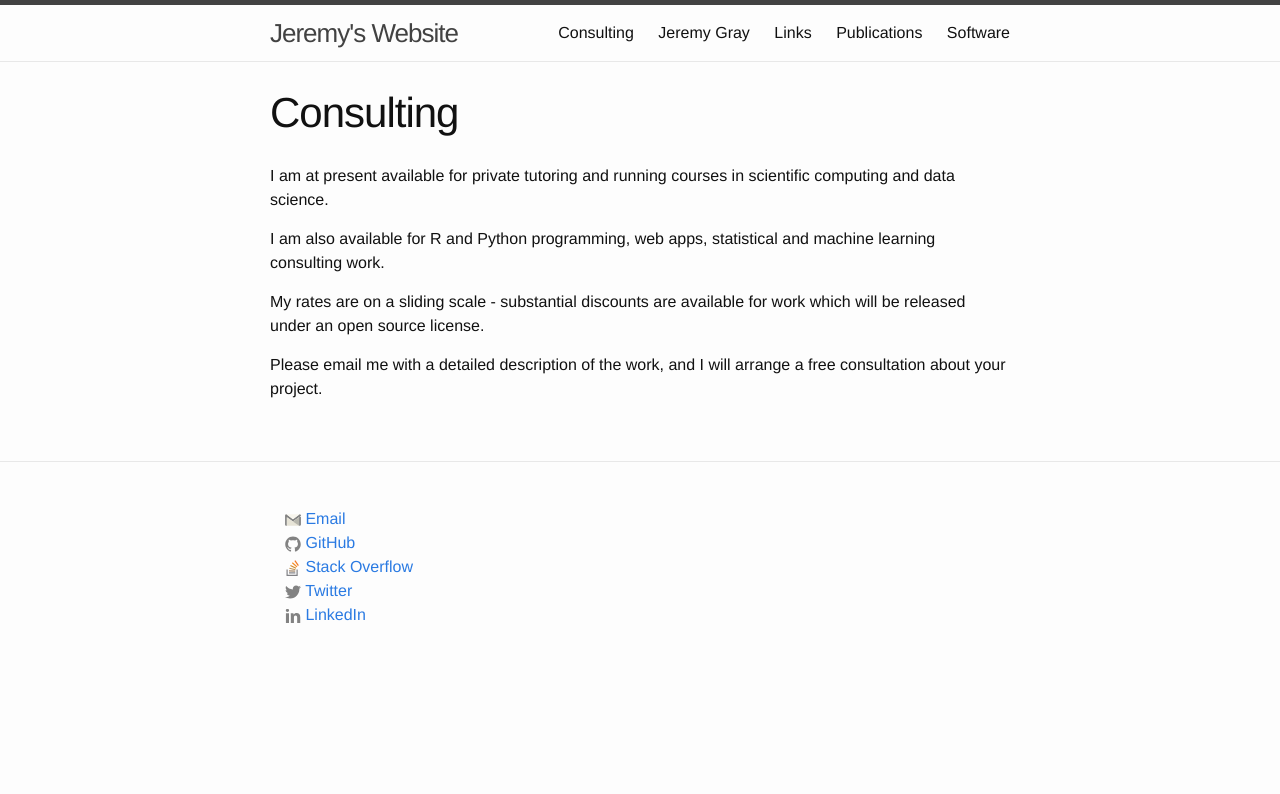
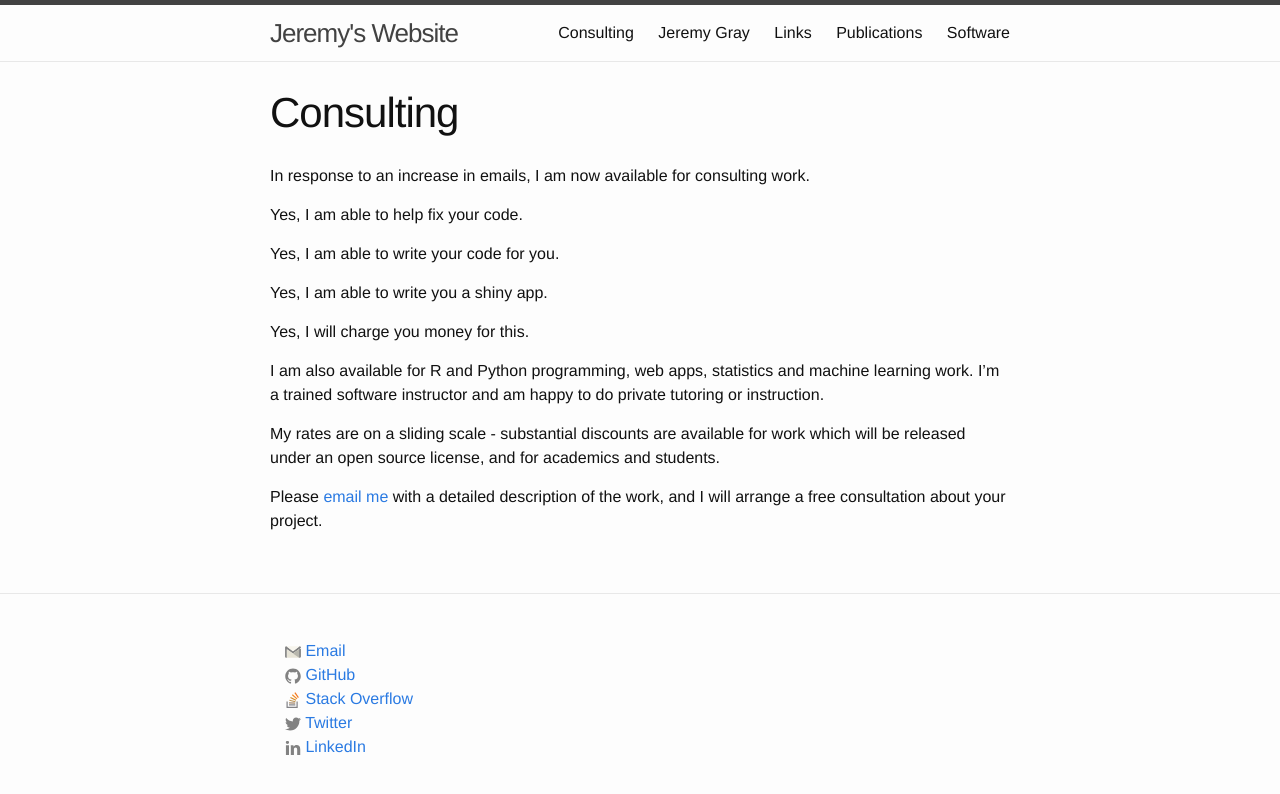
Before and after one commit to jeremycg/jeremycg.github.io, a Jekyll site: the page built from consulting.md, in a window 1280 px wide. Shown: the top 794 px of the page. Built offline with Jekyll 4.4.1, drawn with Linux system fonts in a browser that asks for light colours.

Commit message:
editing consulting

```diff
--- a/consulting.md
+++ b/consulting.md
@@ -4,14 +4,20 @@ title: Consulting
 permalink: /Consulting/
 ---
 
-I am at present available for private tutoring and running courses in
- scientific computing and data science.
+In response to an increase in emails, I am now available for consulting work.
 
-I am also available for R and Python programming, web apps, statistical and machine learning
-consulting work.
+Yes, I am able to help fix your code.
+
+Yes, I am able to write your code for you.
+
+Yes, I am able to write you a shiny app.
+
+Yes, I will charge you money for this.
+
+I am also available for R and Python programming, web apps, statistics and machine learning work. I'm a trained software instructor and am happy to do private tutoring or instruction.
 
 My rates are on a sliding scale - substantial discounts are available for work which will
- be released under an open source license.
+ be released under an open source license, and for academics and students.
 
-Please email me with a detailed description of the work, and I will arrange a free consultation
-  about your project.
+Please [email me](/Jeremy-Gray/) with a detailed description of the work,
+and I will arrange a free consultation about your project.
```
